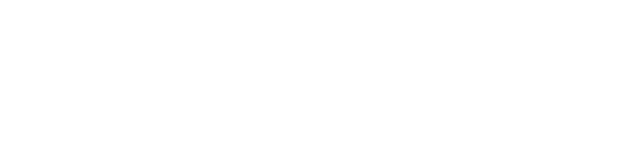
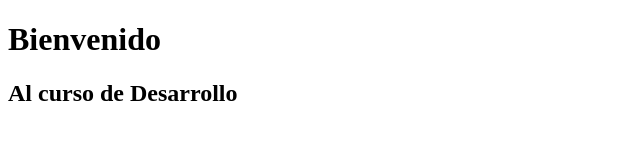
Before and after one commit to Jessd20/demo, a plain HTML site: page index.html in a window 1280 px wide. Shown: the whole page, without its empty margins (0-640 px from the left). Drawn offline with Linux system fonts and the light colour scheme.

Commit message:
Update index

```diff
--- a/index.html
+++ b/index.html
@@ -6,6 +6,7 @@
     <title>Document</title>
   </head>
   <body>
-    <title>Demo</title>
+    <h1>Bienvenido</h1>
+    <h2>Al curso de Desarrollo</h2>
   </body>
 </html>
```
